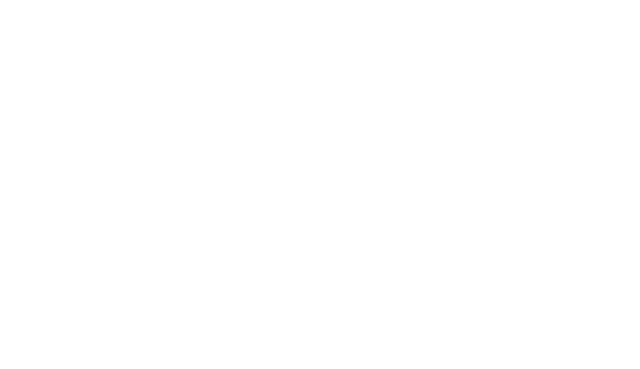
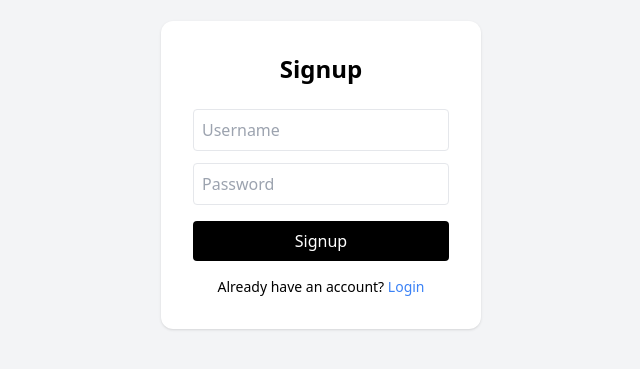
Before and after one commit to musxsid/simplynotes, a React app in the folder frontend/: page /signup in a window 1280 px wide. Before the commit this address had no page. Shown: the part 225-594 px from the top of the page, without its empty margins (319-959 px from the left). Built offline with nearby package versions, Linux system fonts and the light colour scheme; the HTML template or start-up script is replaced by a standard one.

Commit message:
Refactor layout: moved Sidebar to WorkPage, fixed UI spacing, added search, dark mode, modals, and toast notification

```diff
--- a/frontend/src/App.jsx
+++ b/frontend/src/App.jsx
@@ -1,25 +1,30 @@
-import { BrowserRouter as Router, Routes, Route } from "react-router-dom";
+import { BrowserRouter as Router, Routes, Route, Navigate } from "react-router-dom";
+import LoginPage from "./pages/LoginPage";
+import SignupPage from "./pages/SignupPage";
+import WorkPage from "./pages/WorkPage";
+import ProtectedRoute from "./routes/ProtectedRoute";
+function App() {
+  const token = localStorage.getItem("token");
 
-import LoginPage from "./pages/LoginPage";
-import RegisterPage from "./pages/RegisterPage";
-import DashboardPage from "./pages/DashboardPage";
-import ProtectedRoute from "./routes/ProtectedRoute";
-
-function App() {
   return (
     <Router>
       <Routes>
 
-        {/* Public Routes */}
-        <Route path="/" element={<LoginPage />} />
-        <Route path="/register" element={<RegisterPage />} />
+        {/* 🔥 Root route logic */}
+        <Route
+          path="/"
+          element={token ? <Navigate to="/work" /> : <LoginPage />}
+        />
 
-        {/* Protected Route */}
+        {/* Signup */}
+        <Route path="/signup" element={<SignupPage />} />
+
+        {/* Protected Work */}
         <Route
-          path="/dashboard"
+          path="/work"
           element={
             <ProtectedRoute>
-              <DashboardPage />
+              <WorkPage />
             </ProtectedRoute>
           }
         />
--- a/frontend/src/pages/DashboardPage.jsx
+++ b/frontend/src/pages/DashboardPage.jsx
@@ -1,7 +1,6 @@
 import Modal from "../components/ui/Modal";
 import { useEffect, useState } from "react";
 import { getNotes, createNote, deleteNote, updateNote } from "../services/notesService";
-import Sidebar from "../components/layout/Sidebar";
 import NotesGrid from "../components/notes/NotesGrid";
 import toast from "react-hot-toast";
 
@@ -49,7 +48,7 @@
     localStorage.setItem("theme", darkMode ? "dark" : "light");
   }, [darkMode]);
 
-  // ⌨️ KEYBOARD SHORTCUTS
+  // ⌨️ SHORTCUTS
   useEffect(() => {
     const handler = (e) => {
       const isMac = navigator.platform.toUpperCase().includes("MAC");
@@ -89,7 +88,7 @@
       setEditingNote(null);
       setIsModalOpen(false);
       fetchNotes();
-    } catch (err) {
+    } catch {
       toast.error("Something went wrong");
     }
   };
@@ -118,10 +117,7 @@
   };
 
   return (
-    <div className="flex">
-      <Sidebar />
-
-      <div className="ml-64 p-8 w-full bg-gray-100 dark:bg-gray-900 min-h-screen transition-colors">
+    <div className="p-8 w-full bg-gray-100 dark:bg-gray-900 min-h-screen transition-colors">
 
       {/* HEADER */}
       <div className="flex flex-col md:flex-row md:justify-between md:items-center gap-5 mb-8">
@@ -132,7 +128,6 @@
 
         <div className="flex gap-3 items-center">
 
-            {/* SEARCH */}
           <input
             type="text"
             placeholder="Search notes..."
@@ -144,7 +139,6 @@
             border-gray-300 dark:border-gray-600"
           />
 
-            {/* DARK MODE */}
           <button
             onClick={() => setDarkMode(!darkMode)}
             className="px-3 py-2 rounded-lg border
@@ -154,7 +148,6 @@
             {darkMode ? "🌞" : "🌙"}
           </button>
 
-            {/* NEW NOTE (FIXED) */}
           <button
             onClick={() => {
               setEditingNote(null);
@@ -216,7 +209,6 @@
       </Modal>
 
     </div>
-    </div>
   );
 }
 
--- /dev/null
+++ b/frontend/src/pages/SignupPage.jsx
@@ -0,0 +1,66 @@
+import { useState } from "react";
+import axios from "axios";
+import { useNavigate } from "react-router-dom";
+
+function SignupPage() {
+  const [username, setUsername] = useState("");
+  const [password, setPassword] = useState("");
+  const navigate = useNavigate();
+
+  const handleSignup = async () => {
+    try {
+      await axios.post("http://localhost:8080/api/auth/register", {
+        username,
+        password,
+      });
+
+      navigate("/");
+    } catch (err) {
+      alert("Signup failed");
+    }
+  };
+
+  return (
+    <div className="h-screen flex items-center justify-center bg-gray-100">
+
+      <div className="bg-white p-8 rounded-xl shadow w-80">
+        <h2 className="text-2xl font-semibold mb-6 text-center">Signup</h2>
+
+        <input
+          placeholder="Username"
+          className="w-full mb-3 p-2 border rounded"
+          value={username}
+          onChange={(e) => setUsername(e.target.value)}
+        />
+
+        <input
+          type="password"
+          placeholder="Password"
+          className="w-full mb-4 p-2 border rounded"
+          value={password}
+          onChange={(e) => setPassword(e.target.value)}
+        />
+
+        <button
+          onClick={handleSignup}
+          className="w-full bg-black text-white py-2 rounded"
+        >
+          Signup
+        </button>
+
+        <p className="text-sm mt-4 text-center">
+          Already have an account?{" "}
+          <span
+            onClick={() => navigate("/")}
+            className="text-blue-500 cursor-pointer"
+          >
+            Login
+          </span>
+        </p>
+      </div>
+
+    </div>
+  );
+}
+
+export default SignupPage;
--- /dev/null
+++ b/frontend/src/pages/WorkPage.jsx
@@ -0,0 +1,15 @@
+import Sidebar from "../components/layout/Sidebar";
+import DashboardPage from "./DashboardPage";
+
+function WorkPage() {
+  return (
+    <div className="flex">
+      <Sidebar />
+      <div className="ml-64 w-full">
+        <DashboardPage />
+      </div>
+    </div>
+  );
+}
+
+export default WorkPage;
```
Lines whose indentation alone changed are shown as unchanged.
